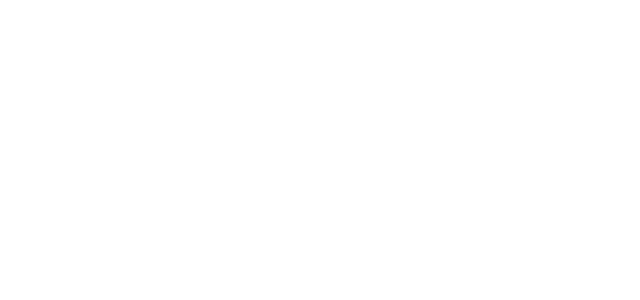
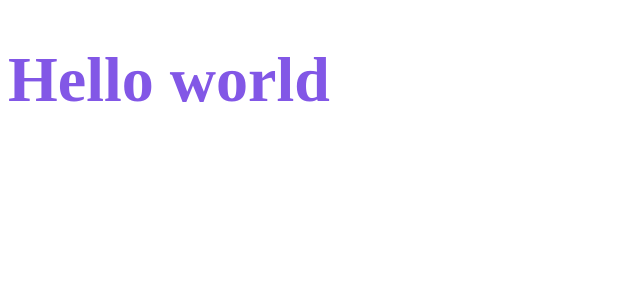
Before and after one commit to Ruteski/dtmoney, a React (Create React App) app: page / in a window 1280 px wide. Shown: the top 300 px of the page, without its empty margins (0-640 px from the left). Built offline with nearby package versions, Linux system fonts and the light colour scheme.

Commit message:
instalado styled-components, remanejado pacotes para o devdependencies

```diff
--- a/package.json
+++ b/package.json
@@ -6,6 +6,7 @@
     "react": "^17.0.2",
     "react-dom": "^17.0.2",
     "react-scripts": "5.0.0",
+    "styled-components": "^5.3.3",
     "web-vitals": "^2.1.0"
   },
   "devDependencies": {
@@ -16,6 +17,7 @@
     "@types/node": "^16.7.13",
     "@types/react": "^17.0.20",
     "@types/react-dom": "^17.0.9",
+    "@types/styled-components": "^5.1.24",
     "typescript": "^4.4.2"
   },
   "scripts": {
--- a/src/App.tsx
+++ b/src/App.tsx
@@ -1,5 +1,15 @@
 import React from 'react';
+import styled from 'styled-components';
+
+const Title = styled.h1`
+   color: #8257e6;
+   font-size: 64px;
+`;
 
 export function App() {
-   return  <div className="App" />;
+   return (
+      <div className="App">
+         <Title>Hello world</Title>
+      </div>
+   );
 }
```
Also changed, not shown: 1 other file (tests, documents, lock files or other folders). Lines whose indentation alone changed are shown as unchanged.
